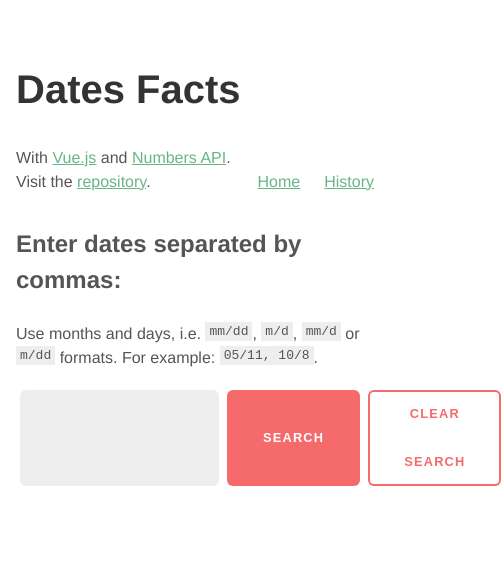
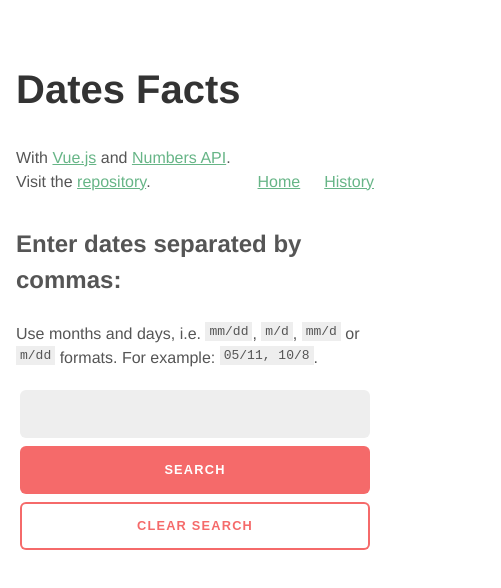
Before and after one commit to moreirathomas/vue-dates-facts, a Vue app: page / in a window 390 px wide. Shown: the top 588 px of the page, 501 px wide, since content can reach past the window. Built offline with nearby package versions, Linux system fonts and the light colour scheme.

Commit message:
add media queries for phone (<425px)

```diff
--- a/src/views/PageHistory.vue
+++ b/src/views/PageHistory.vue
@@ -67,4 +67,10 @@ export default defineComponent({
 .cards-container button {
   background-color: #fff;
 }
+@media (max-width: 425px) {
+  .cards-container {
+    display: flex;
+    flex-direction: column;
+  }
+}
 </style>
--- a/src/views/PageSearch.vue
+++ b/src/views/PageSearch.vue
@@ -132,4 +132,11 @@ export default defineComponent({
   display: flex;
   flex-direction: column;
 }
+@media (max-width: 425px) {
+  .actions-wrapper,
+  .cards-container {
+    display: flex;
+    flex-direction: column;
+  }
+}
 </style>
```
